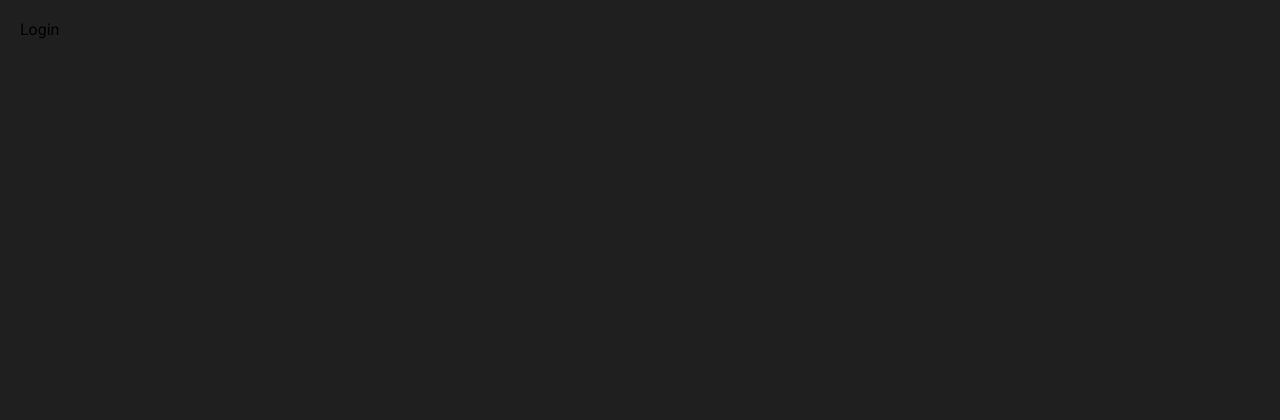
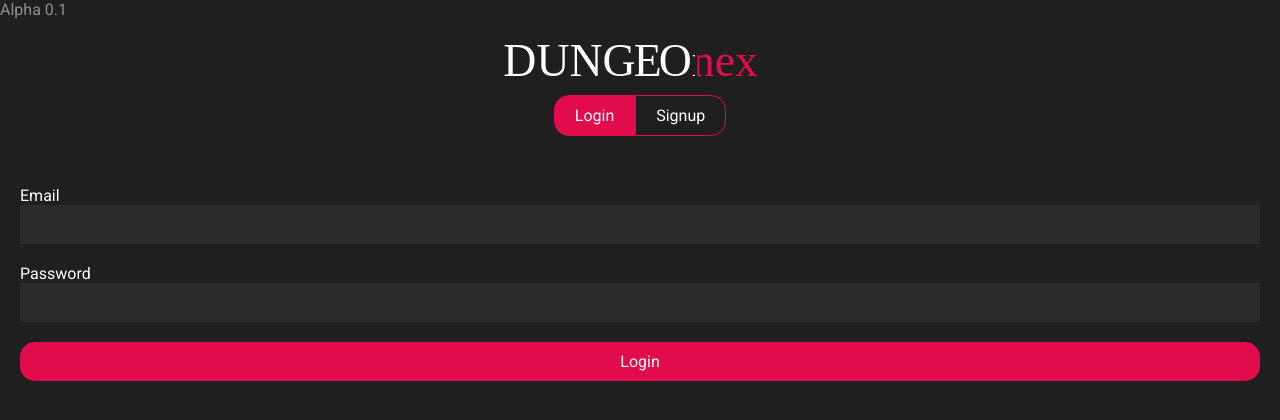
Before and after one commit to GarnerCode/dungeonex, a Vue app: page /login in a window 1280 px wide. Shown: the top 420 px of the page. Built offline with nearby package versions, Linux system fonts and the light colour scheme.

Commit message:
Setting up SupaBase authorization

```diff
--- a/package.json
+++ b/package.json
@@ -13,6 +13,7 @@
     "@fortawesome/free-regular-svg-icons": "^6.4.0",
     "@fortawesome/free-solid-svg-icons": "^6.4.0",
     "@fortawesome/vue-fontawesome": "^3.0.3",
+    "@supabase/supabase-js": "^2.21.0",
     "core-js": "^3.8.3",
     "pinia": "^2.0.35",
     "vue": "^3.2.13",
--- a/src/App.vue
+++ b/src/App.vue
@@ -1,5 +1,10 @@
 <template>
-  <router-view/>
+  <div>
+    <div class="version">
+      Alpha 0.1
+    </div>
+    <router-view/>
+  </div>
 </template>
 
 <style lang="scss">
@@ -8,7 +13,7 @@
     --color-black: #1f1f1f;
     --color-black-light: #2b2b2b;
     --color-white: #FFF;
-    --color-primary: #000;
+    --color-primary: #e20b4c;
 
     --border-radius: 15px;
   }
@@ -54,6 +59,14 @@
     #app {
       padding: 2rem;
     }
+    .version {
+      position: fixed;
+      top: 0;
+      left: 0;
+      z-index: 200;
+      font-size: 16px;
+      color: rgba(255, 255, 255, 0.5);
+    }
     .p-st {
       padding: 2rem;
     }
@@ -63,13 +76,43 @@
       margin-bottom: 2rem;
       color: var(--color-white);
     }
+    .button {
+      display: block !important;
+      width: 100% !important;
+      border: none;
+      border-radius: var(--border-radius);
+      padding: 1rem 2rem;
+      cursor: pointer;
+    }
     .button-primary {
-      background-color: var(--color-primary);
-      color: var(--color-white);
+      background-color: var(--color-primary) !important;
+      color: var(--color-white) !important;
+      cursor: pointer;
     }
     .button-secondary {
-      background-color: var(--color-white);
+      background-color: var(--color-white) !important;
       color: var(--color-primary) !important;
+      cursor: pointer;
+    }
+    .button-group-toggle {
+      .button-group-button {
+        background: none;
+        border: 1px solid var(--color-primary);
+        color: var(--color-white);
+        padding: 1rem 2rem;
+        cursor: pointer;
+        &.active {
+          background-color: var(--color-primary);
+        }
+        &.button-left {
+          border-top-left-radius: var(--border-radius);
+          border-bottom-left-radius: var(--border-radius);
+        }
+        &.button-right {
+          border-top-right-radius: var(--border-radius);
+          border-bottom-right-radius: var(--border-radius);
+        }
+      }
     }
     .dash-action-button {
       border: none;
@@ -80,5 +123,8 @@
       top: 2rem;
       right: 2rem;
     }
+    .error {
+      color: red;
+    }
   }
 </style>
--- /dev/null
+++ b/src/lib/supabaseClient.ts
@@ -0,0 +1,3 @@
+import { createClient } from '@supabase/supabase-js'
+
+export const supabase = createClient('https://jqzchcmztltibbhbvlhr.supabase.co', 'eyJhbGciOiJIUzI1NiIsInR5cCI6IkpXVCJ9.eyJpc3MiOiJzdXBhYmFzZSIsInJlZiI6ImpxemNoY216dGx0aWJiaGJ2bGhyIiwicm9sZSI6ImFub24iLCJpYXQiOjE2ODI2MTQ2MzcsImV4cCI6MTk5ODE5MDYzN30.IraKiPfH-mT1f_H_gg2we_ymD4GN4D05g7LxrxKOF0U')
--- a/src/router/index.ts
+++ b/src/router/index.ts
@@ -16,6 +16,9 @@ const routes: Array<RouteRecordRaw> = [
     path: '/',
     name: 'dashboard',
     component: DashboardView,
+    meta: {
+      requiresAuth: true,
+    },
     children: [
       {
         path: 'campaigns',
@@ -46,4 +49,17 @@ const router = createRouter({
   routes
 })
 
+router.beforeEach((to, from, next) => {
+  console.log('localStorage: ', localStorage);
+  if (to.matched.some(record => record.meta.requiresAuth)) {
+    if (!localStorage.getItem('auth-token')) {
+      next({ name: 'login' })
+    } else {
+      next()
+    }
+  } else {
+    next()
+  }
+})
+
 export default router
--- a/src/views/LoginView.vue
+++ b/src/views/LoginView.vue
@@ -1,13 +1,139 @@
 <template>
     <div class="login-view">
-        Login
+        <img class="logo" src="@/assets/images/dnx-logo-full.svg" alt="DungeoNex Logo">
+        <div class="button-group-toggle">
+            <button @click="toggleSignup = false" class="button-group-button button-left" :class="{'active': !toggleSignup}">Login</button>
+            <button @click="toggleSignup = true" class="button-group-button button-right" :class="{'active': toggleSignup}">Signup</button>
+        </div>
+        <form @submit="(e) => handleLogin(e)" class="login-view-form" v-if="!toggleSignup">
+            <div class="field">
+                <label for="userEmail">Email</label>
+                <input v-model="loginFormData.email" class="form-input" type="email" name="userEmail">
+            </div>
+
+            <div class="field">
+                <label for="userPassword">Password</label>
+                <input v-model="loginFormData.password" class="form-input" type="password" name="userPassword">
+            </div>
+
+            <div class="field">
+                <input class="button button-primary" type="submit" value="Login">
+            </div>
+        </form>
+        <div class="error" v-if="supaErrorMsg.length">
+            {{ supaErrorMsg }}
+        </div>
+        <form @submit="(e) => handleSignup(e)" class="login-view-form" v-if="toggleSignup">
+            <div class="field">
+                <label for="userEmail">Email</label>
+                <input v-model="signupFormData.email" class="form-input" type="email" name="userEmail">
+            </div>
+
+            <div class="field">
+                <label for="userPassword">Password</label>
+                <input v-model="signupFormData.password" class="form-input" type="password" name="userPassword">
+            </div>
+
+            <div class="field">
+                <label for="userPassword">Confirm Password</label>
+                <input v-model="signupFormData.confirmPassword" class="form-input" type="password" name="userPassword">
+            </div>
+
+            <div class="field">
+                <input class="button button-primary" type="submit" value="Signup">
+            </div>
+        </form>
     </div>
 </template>
 
 <script lang="ts">
+    import { supabase } from '@/lib/supabaseClient';
     import { defineComponent } from 'vue';
 
     export default defineComponent({
         name: 'LoginView',
+        data() {
+            return {
+                toggleSignup: false,
+                loginFormData: {
+                    email: '',
+                    password: '',
+                },
+                signupFormData: {
+                    email: '',
+                    password: '',
+                    confirmPassword: '',
+                },
+                supaErrorMsg: '',
+            }
+        },
+        methods: {
+            async handleLogin(e: any) {
+                e.preventDefault();
+                console.log('Running login');
+                if (this.loginFormData.email !== '' && this.loginFormData.password !== '') {
+                    console.log('Running if block');
+                    const { data, error } = await supabase.auth.signInWithPassword({
+                        email: this.loginFormData.email,
+                        password: this.loginFormData.password
+                    })
+                }
+            },
+            async handleSignup(e: any) {
+                e.preventDefault();
+                this.supaErrorMsg = '';
+                if (
+                    this.signupFormData.email !== '' &&
+                    this.signupFormData.password !== '' &&
+                    this.signupFormData.confirmPassword === this.signupFormData.password
+                ) {
+                    const { data, error } = await supabase.auth.signUp({
+                        email: this.signupFormData.email,
+                        password: this.signupFormData.password
+                    })
+                    if (error) {
+                        this.supaErrorMsg = error.message;
+                    } else if (!data.user?.identities?.length) {
+                        this.supaErrorMsg = "Account already exists with this email."
+                    } else {
+                        alert('Thank you! Please check your email for a confirmation link!');
+                    }
+                }
+            },
+        }
     })
 </script>
+
+<style lang="scss">
+    @media screen and (min-width: 0px) {
+        .login-view {
+            display: flex;
+            flex-direction: column;
+            align-items: center;
+            .logo {
+                display: block;
+                width: 30rem;
+            }
+            .login-view-form {
+                width: 100%;
+                margin: 3rem 0;
+
+                label {
+                    display: block;
+                    color: var(--color-white);
+                }
+                .field {
+                    margin: 2rem 0;
+                }
+                .form-input {
+                    border: none;
+                    background-color: var(--color-black-light);
+                    font-size: 16px;
+                    padding: 1rem 2rem;
+                    color: var(--color-white);
+                    width: calc(100% - 4rem);
+                }
+            }
+        }
+    }
+</style>
--- a/src/views/SettingsView.vue
+++ b/src/views/SettingsView.vue
@@ -1,13 +1,20 @@
 <template>
     <div class="settings-view dash-view">
         <h1 class="dash-view-header">Settings</h1>
+        <button @click="handleSignout()" class="button button-primary">Signout</button>
     </div>
 </template>
 
 <script lang="ts">
+    import { supabase } from '@/lib/supabaseClient';
     import { defineComponent } from 'vue';
 
     export default defineComponent({
         name: 'SettingsView',
+        methods: {
+            async handleSignout() {
+                const { error } = await supabase.auth.signOut()
+            }
+        }
     })
 </script>
```
Also changed, not shown: src/assets/images/dnx-logo-full.svg (added), 1 other file (tests, documents, lock files or other folders).
